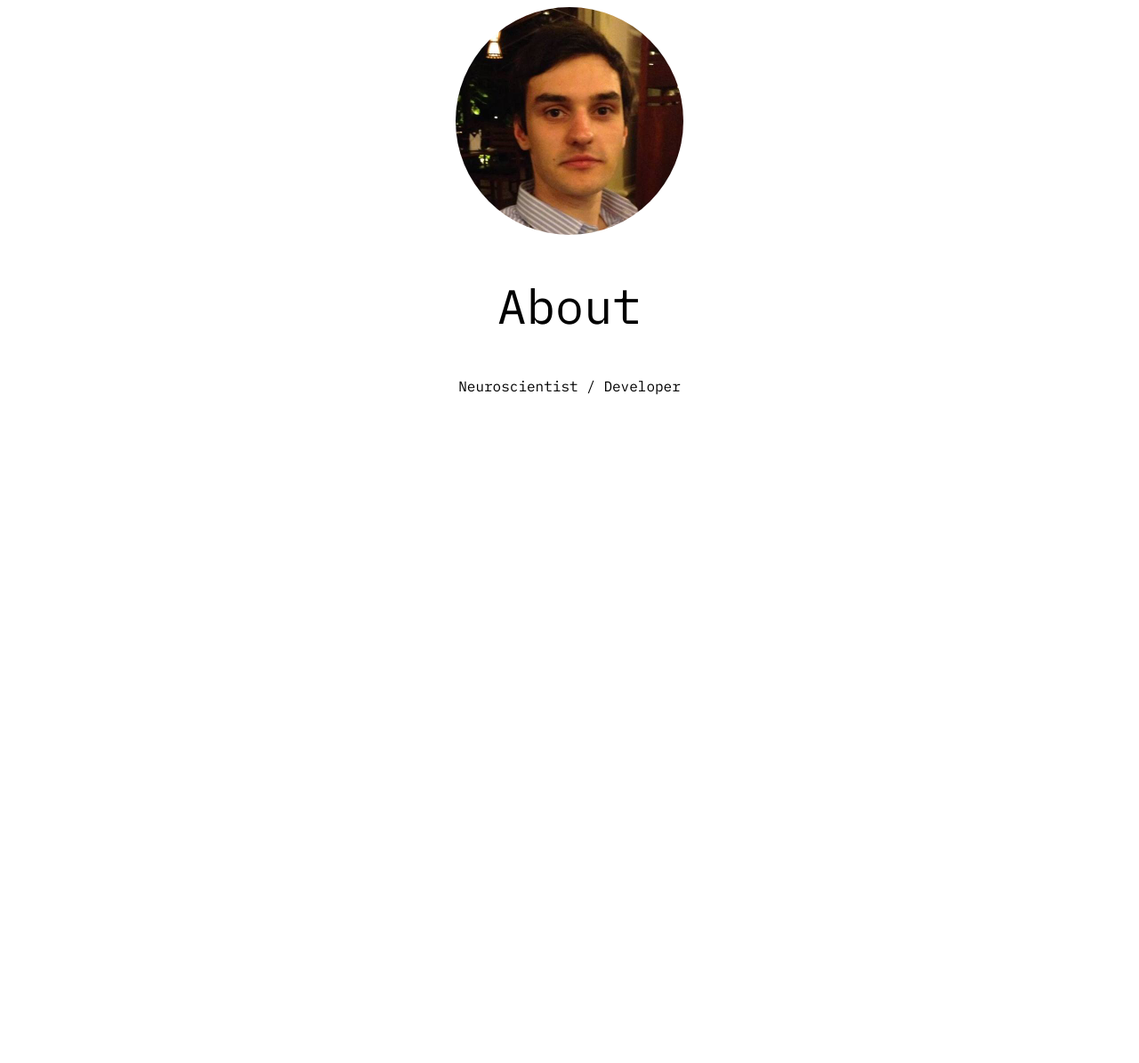
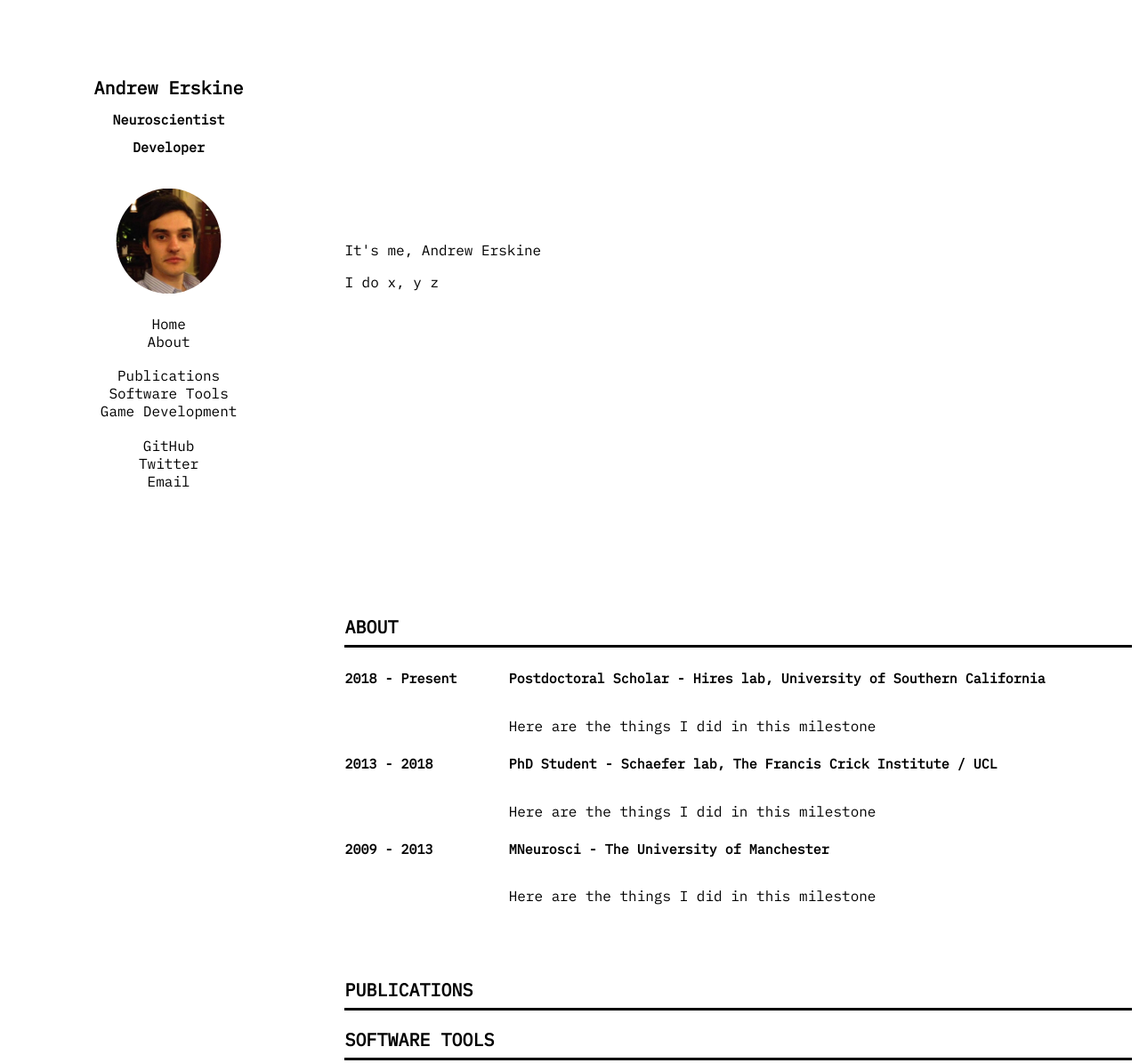
Before and after one commit to RoboDoig/RoboDoig.github.io, a plain HTML site: page index.html in a window 1280 px wide. Shown: the top 1195 px of the page at 89% size. Before the commit the page ends 800 px from the top, so only its background shows below. Drawn offline with Linux system fonts and the light colour scheme.

Commit message:
grid testing

```diff
--- a/index.html
+++ b/index.html
@@ -7,12 +7,73 @@
     <link href="https://fonts.googleapis.com/css?family=IBM+Plex+Mono&display=swap" rel="stylesheet">
 </head>
 <body>
-    <div class="background-white">
-        <div id="about" class="container">
-            <img src="robodoig.jpg" width="256" height="256 ">
-            <h2>About</h2>
-            <p class="lead">Neuroscientist / Developer</p>
+    <div class = "page">
+        <div class="sidebar">
+            <div class="sidebar-title">
+                <h1>Andrew Erskine</h1>
+                <h2>Neuroscientist</h2>
+                <h2>Developer</h2>
+                <img src="robodoig.jpg">
+            </div>
+            <nav>
+                <div class="link-container">Home</div>
+                <div class="link-container">About</div>
+                <h3></h3>
+                <div class="link-container">Publications</div>
+                <div class="link-container">Software Tools</div>
+                <div class="link-container">Game Development</div>
+                <h3></h3>
+                <div class="link-container">GitHub</div>
+                <div class="link-container">Twitter</div>
+                <div class="link-container">Email</div>
+            </nav>
+        </div>
+        <div class="main">
+            <main>
+                <div class="intro">
+                    <p class="intro-lead">It's me, Andrew Erskine</p>
+                    <p>I do x, y z</p>
+                </div>
+                <div class="about">
+                    <h1 class="section-title">ABOUT</h1>
+                    <div class="milestone-box" id="hires-lab">
+                        <h2>2018 - Present</h2>
+                        <h2>Postdoctoral Scholar - Hires lab, University of Southern California</h2>
+                        <p></p>
+                        <p>Here are the things I did in this milestone</p>
+                    </div>
+                    <div class="milestone-box" id="schaefer-lab">
+                        <h2>2013 - 2018</h2>
+                        <h2>PhD Student - Schaefer lab, The Francis Crick Institute / UCL</h2>
+                        <p></p>
+                        <p>Here are the things I did in this milestone</p>
+                    </div>
+                    <div class="milestone-box" id="manc-university">
+                        <h2>2009 - 2013</h2>
+                        <h2>MNeurosci - The University of Manchester</h2>
+                        <p></p>
+                        <p>Here are the things I did in this milestone</p>
+                    </div>
+                </div>
+                <div class="publications">
+                    <h1 class="section-title">PUBLICATIONS</h1>
+                </div>
+                <div class="software-tools">
+                    <h1 class="section-title">SOFTWARE TOOLS</h1>
+                </div>
+                <div class="game-dev">
+                    <h1 class="section-title">GAME DEVELOPMENT</h1>
+                </div>
+            </main>
         </div>
     </div>
+     <!--<div class="background-white">-->
+        <!--<div id="about" class="container">-->
+            <!--<img src="robodoig.jpg" width="256" height="256 ">-->
+            <!--<h2>About</h2>-->
+            <!--<p class="lead">Neuroscientist / Developer</p>-->
+        <!--</div>-->
+    <!--</div>-->
+
 </body>
 </html>
--- a/style.css
+++ b/style.css
@@ -1,12 +1,14 @@
 .container {
-    max-width: 1280px;
     display: block;
+    box-sizing: border-box;
+}
+
+h1 {
+    font-size: 20px;
 }
 
 h2 {
-    font-size: 54px;
-    text-align: center;
-    font-weight: 300;
+    font-size: 15px;
 }
 
 body {
@@ -21,9 +23,68 @@ p.lead {
     text-align: center;
 }
 
+p.intro-lead {
+
+}
+
 img {
     display: block;
     margin-left: auto;
     margin-right: auto;
     border-radius: 50%;
+    max-width: 50%;
+    max-height: 50%;
+    padding: 10% 10%;
+    vertical-align: middle;
 }
+
+.page {
+    display: grid;
+    grid-template-rows: [row-start] auto [row-end];
+    grid-template-columns: [col-start] 1fr [col-min] 3fr [col-end];
+    grid-template-areas: "side main";
+    height: 100%;
+    padding-left: 5%;
+    padding-top: 5%;
+    margin: 0;
+    border: 0;
+}
+
+.sidebar {
+    height: 100%;
+    width: 18.5%;
+    position: fixed;
+    text-align: center;
+}
+
+.main {
+    grid-area: main;
+    padding-left: 1rem;
+}
+
+.intro {
+    width: 100%;
+    height: 50vh;
+    margin-top: 12.5rem;
+}
+
+.about {
+    margin-bottom: 4rem;
+}
+
+.section-title {
+    border-bottom: 3px solid black;
+    line-height: 2.5rem;
+}
+
+.milestone-box {
+    display: grid;
+    grid-template-columns: [col-start] 1fr [col-min] 5fr [col-end];
+    grid-template-rows: auto auto;
+    grid-gap: 5% 5%;
+    text-align: left;
+}
+
+p.milestone-box {
+    max-width: 5%;
+}
```
